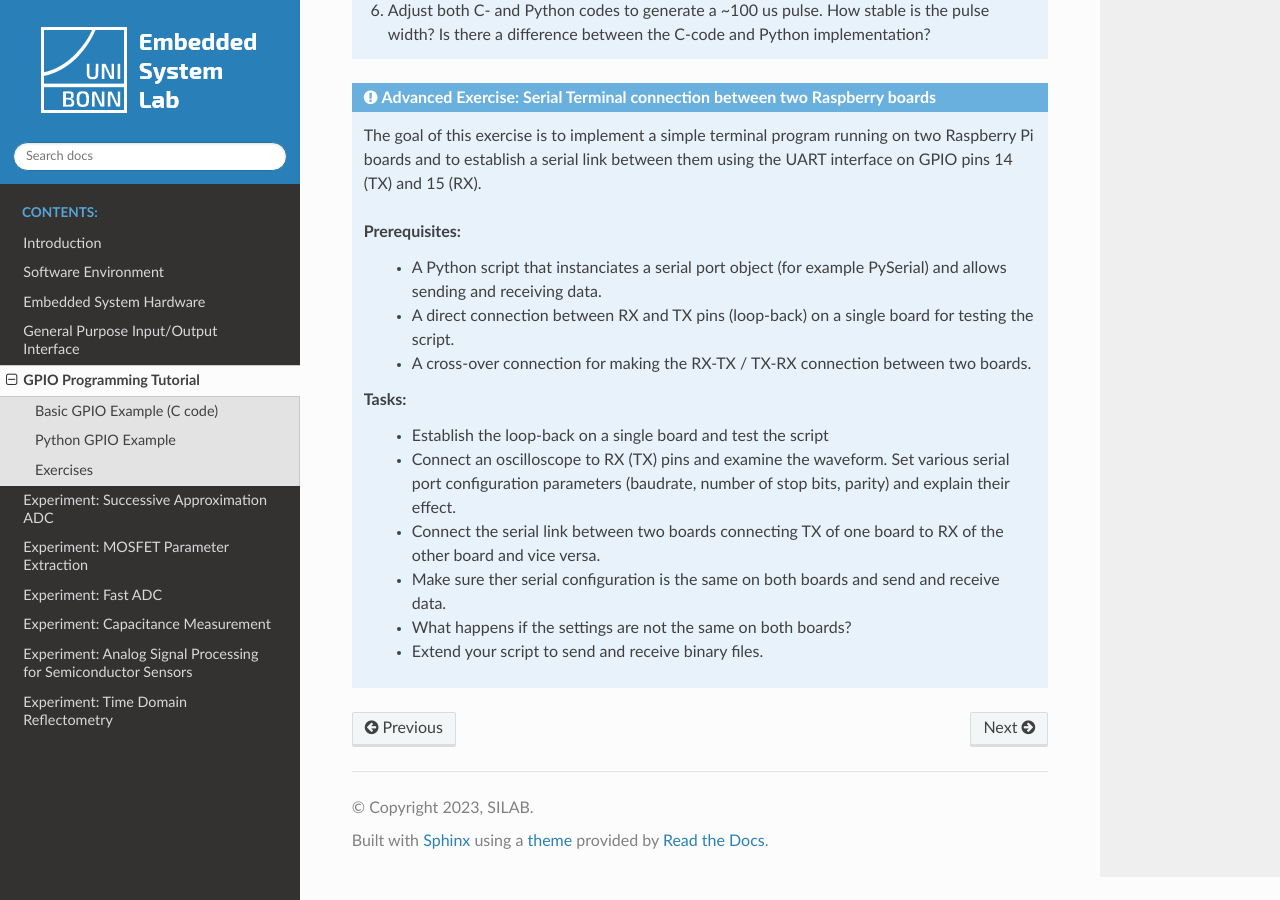
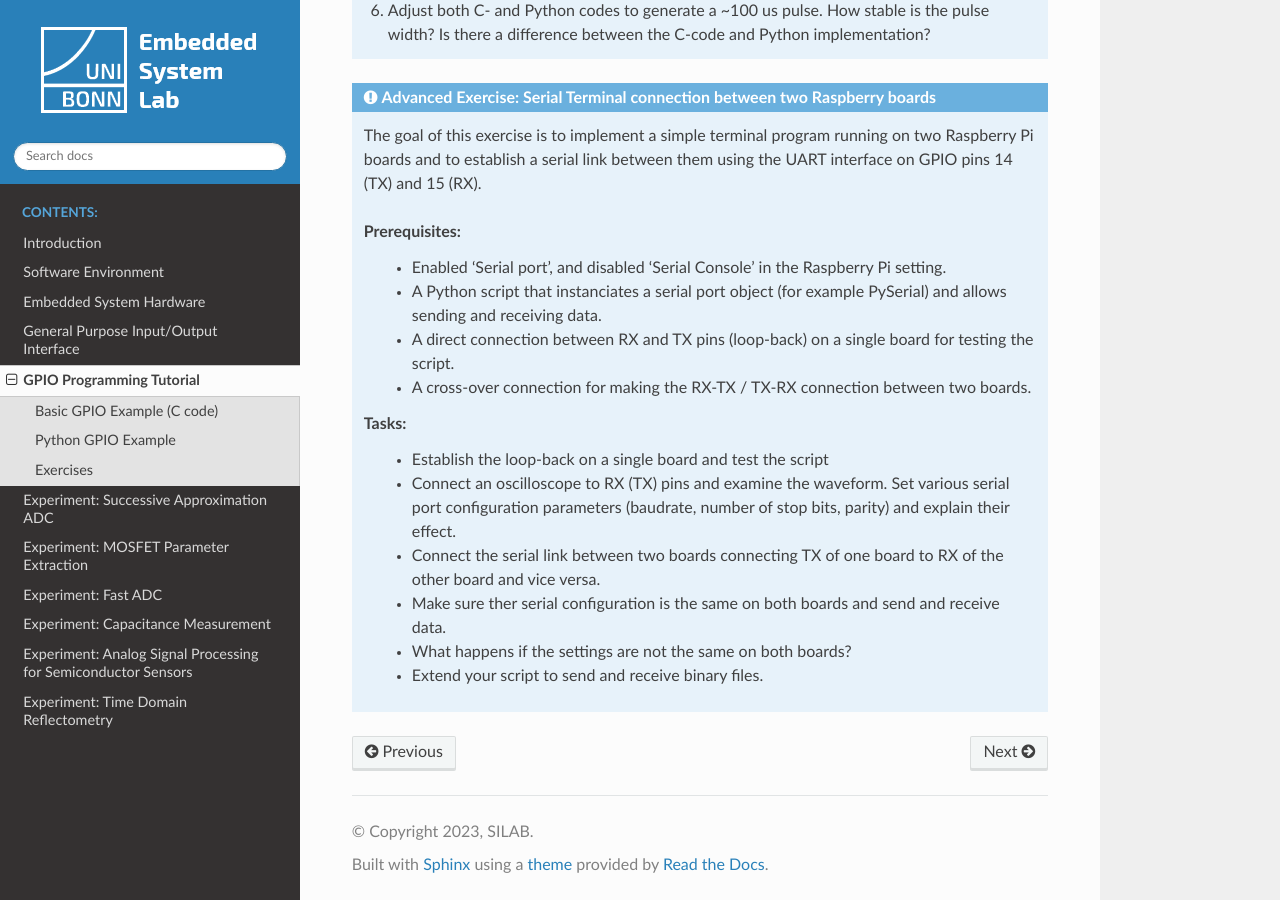
Before and after one commit to SiLab-Bonn/Embedded-System-Lab, a Sphinx documentation site: the page built from docs/source/gpio-tutorial.rst, in a window 1280 px wide and 900 px high, scrolled down 3217 px. Built offline with Sphinx 7.4.7 and the Read the Docs theme 2.0.0, drawn with Linux system fonts in a browser that asks for light colours.

Commit message:
Update gpio-tutorial.rst
Serial port and serial console issue

```diff
--- a/docs/source/gpio-tutorial.rst
+++ b/docs/source/gpio-tutorial.rst
@@ -124,6 +124,7 @@ If you recieve an error about 'gpio' not found, double check that you've compile
   The goal of this exercise is to implement a simple terminal program running on two Raspberry Pi boards and to establish a serial link between them using the UART interface on GPIO pins 14 (TX) and 15 (RX).
 
   Prerequisites:
+    - Enabled 'Serial port', and disabled 'Serial Console' in the Raspberry Pi setting.
     - A Python script that instanciates a serial port object (for example PySerial) and allows sending and receiving data.
     - A direct connection between RX and TX pins (loop-back) on a single board for testing the script.
     - A cross-over connection for making the RX-TX / TX-RX connection between two boards.
```
